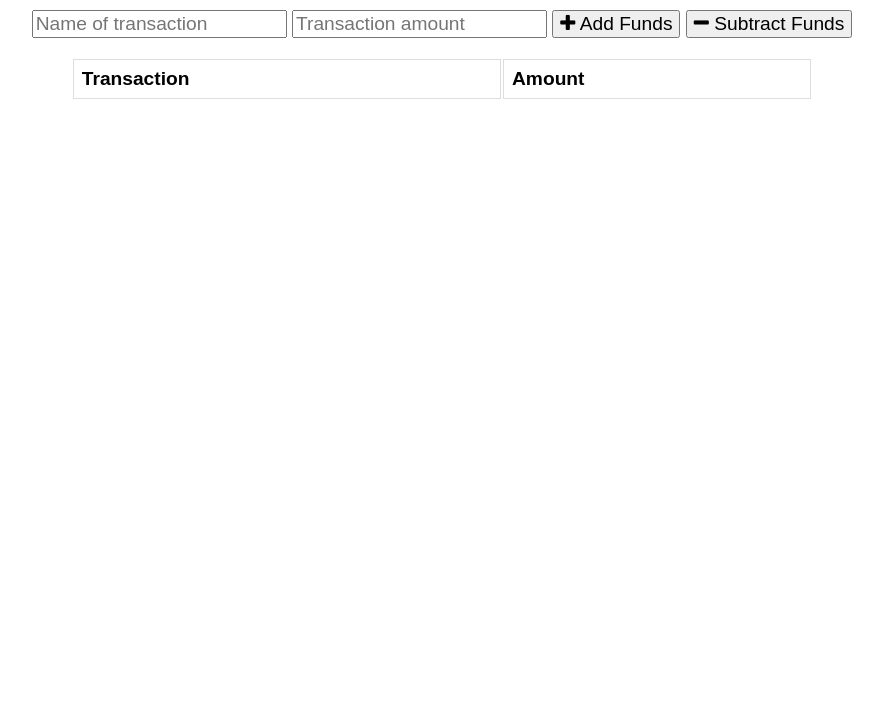
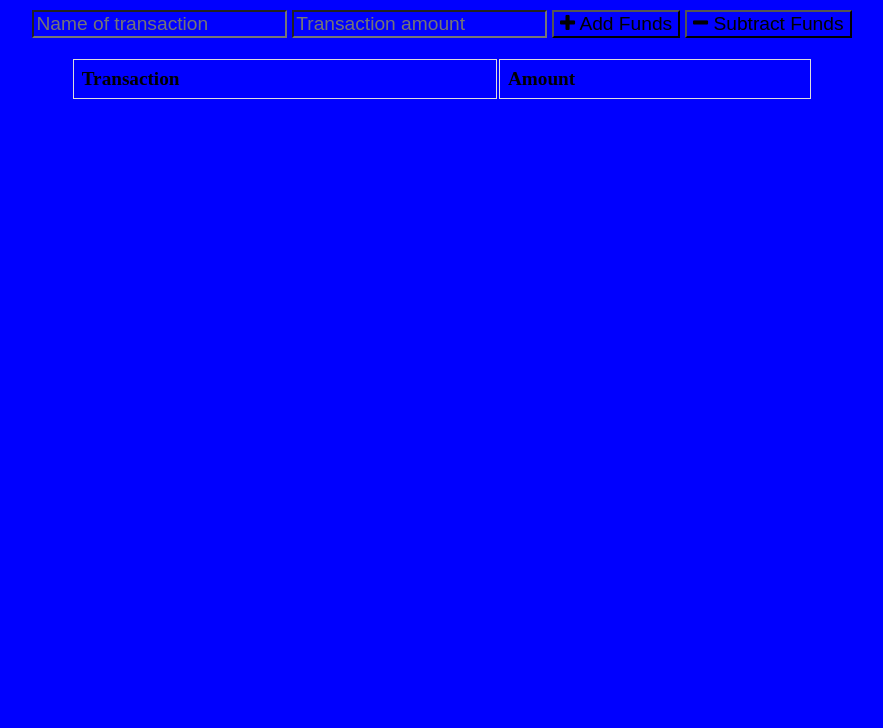
Before and after one commit to elystanz/budget-tracker, a website: page public/index.html in a window 1280 px wide. Shown: the part 72-800 px from the top of the page, without its empty margins (198-1081 px from the left). Drawn offline with nearby package versions, Linux system fonts and the light colour scheme; no server answers.

Commit message:
get it working

```diff
--- a/public/css/styles.css
+++ b/public/css/styles.css
@@ -1,6 +1,9 @@
+* {
+  background-color: blue;
+}
 body {
   font-size: 120%;
-  font-family: Arial;
+  font-family: 'Times New Roman', Times, serif;
 }
 
 button, input {
```
